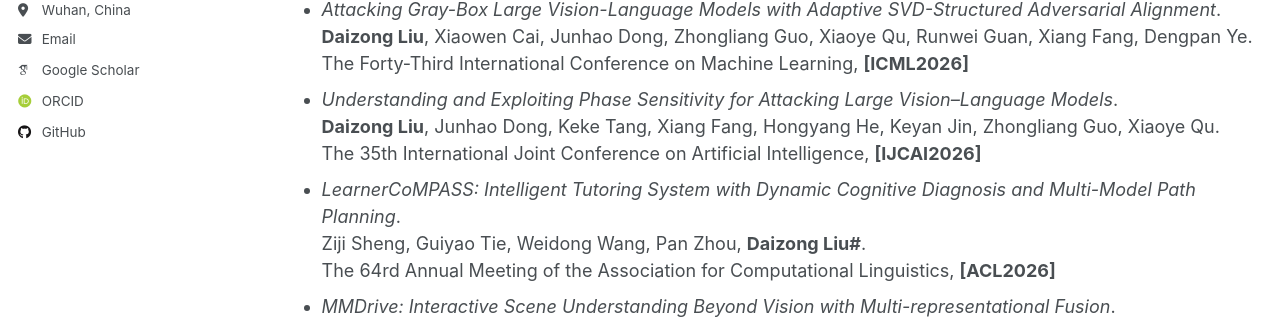
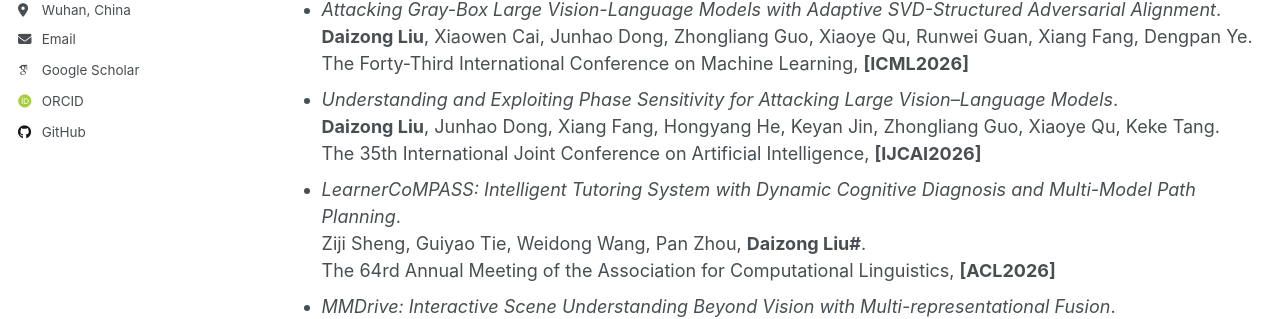
Before and after one commit to liudaizong/liudaizong.github.io, a Jekyll site: the page built from _pages/publications.md, in a window 1280 px wide and 900 px high. Shown: the part 356-675 px from the top of the window. Built offline with Jekyll 4.4.1, drawn with Linux system fonts in a browser that asks for light colours; some web fonts are replaced.

```diff
--- a/_pages/publications.md
+++ b/_pages/publications.md
@@ -9,7 +9,7 @@ author_profile: true
 ## 2026
 * *Newton-coupled Dual-Teacher Semi-supervised Learning Framework*.<br/> Hongyang He, Yan Zhong, Xinyuan Song, **Daizong Liu#**, Xuanyu Liu, Victor Sanchez.<br/> The Forty-Third International Conference on Machine Learning, **[ICML2026]**
 * *Attacking Gray-Box Large Vision-Language Models with Adaptive SVD-Structured Adversarial Alignment*.<br/> **Daizong Liu**, Xiaowen Cai, Junhao Dong, Zhongliang Guo, Xiaoye Qu, Runwei Guan, Xiang Fang, Dengpan Ye.<br/> The Forty-Third International Conference on Machine Learning, **[ICML2026]**
-* *Understanding and Exploiting Phase Sensitivity for Attacking Large Vision–Language Models*.<br/> **Daizong Liu**, Junhao Dong, Keke Tang, Xiang Fang, Hongyang He, Keyan Jin, Zhongliang Guo, Xiaoye Qu.<br/> The 35th International Joint Conference on Artificial Intelligence, **[IJCAI2026]**
+* *Understanding and Exploiting Phase Sensitivity for Attacking Large Vision–Language Models*.<br/> **Daizong Liu**, Junhao Dong, Xiang Fang, Hongyang He, Keyan Jin, Zhongliang Guo, Xiaoye Qu, Keke Tang.<br/> The 35th International Joint Conference on Artificial Intelligence, **[IJCAI2026]**
 * *LearnerCoMPASS: Intelligent Tutoring System with Dynamic Cognitive Diagnosis and Multi-Model Path Planning*.<br/> Ziji Sheng, Guiyao Tie, Weidong Wang, Pan Zhou, **Daizong Liu#**.<br/> The 64rd Annual Meeting of the Association for Computational Linguistics, **[ACL2026]**
 * *MMDrive: Interactive Scene Understanding Beyond Vision with Multi-representational Fusion*.<br/> Minghui Hou, Wei-Hsing Huang, Shaofeng Liang, **Daizong Liu**, Tai-Hao Wen, Gang Wang, Runwei Guan, Weiping Ding.<br/> Information Fusion, **[INFFUS]**
 * *From Part to Whole: 3D Generative World Model with an Adaptive Structural Hierarchy*.<br/> Bi'an Du, **Daizong Liu***, Pufan Li, Wei Hu.<br/> IEEE International Conference on Multimedia & Expo, **[ICME2026]**
```
